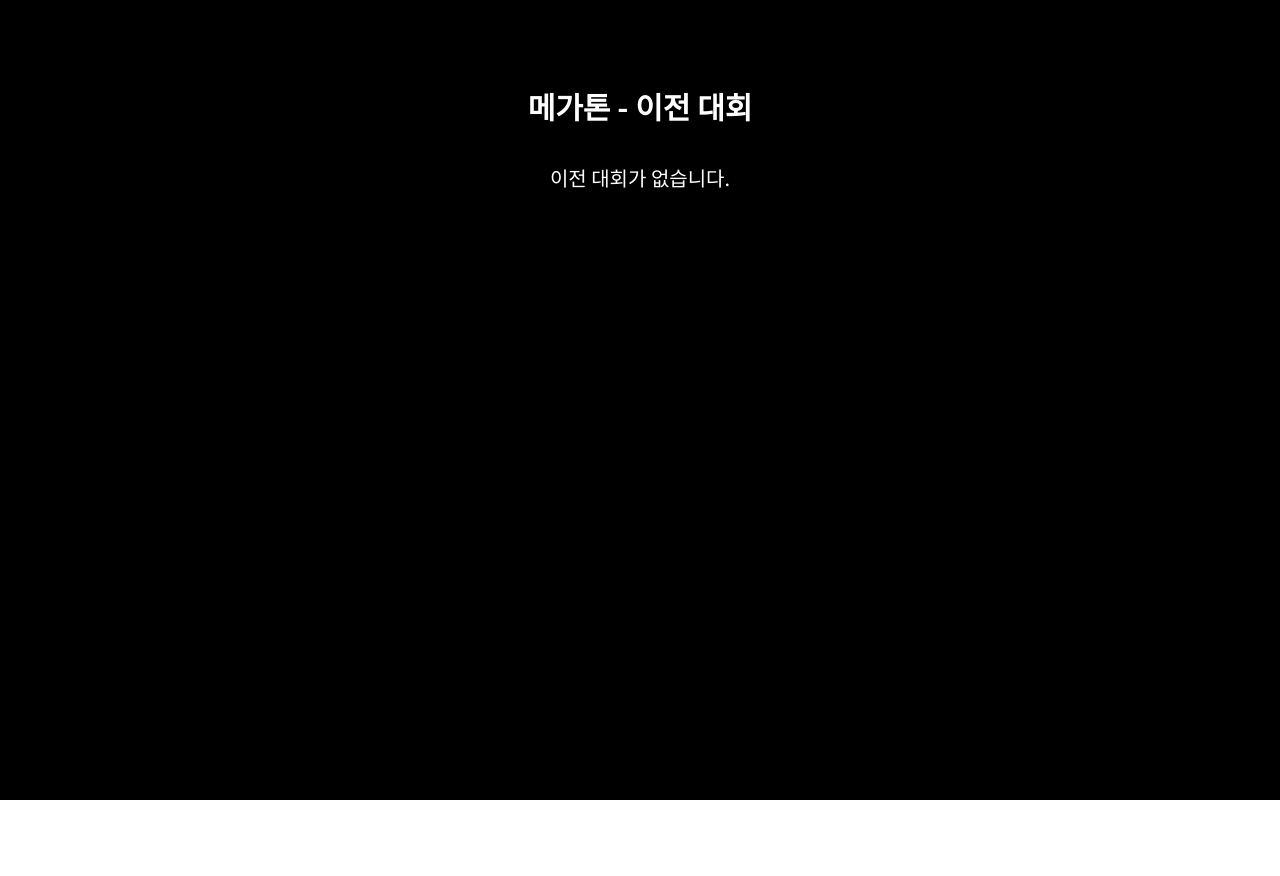
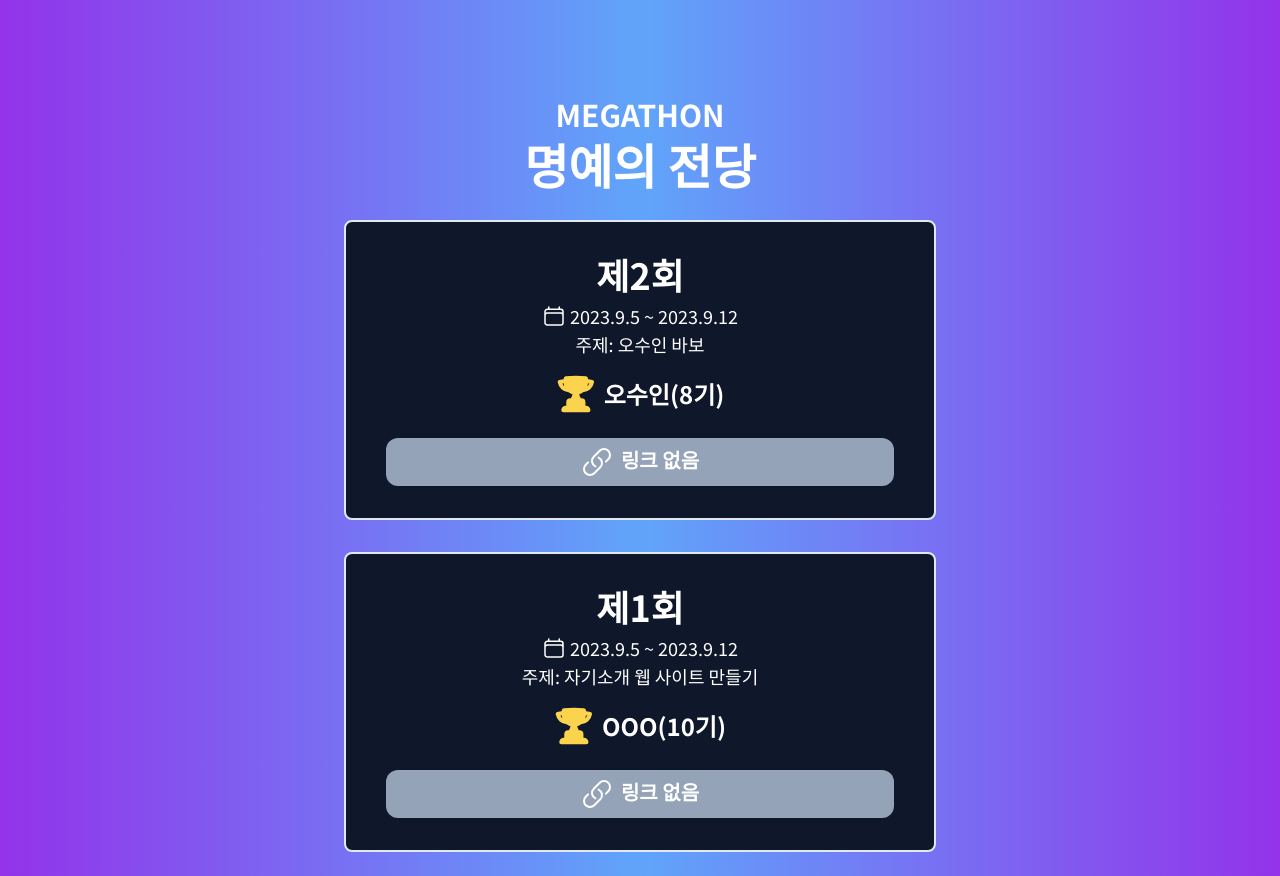
Before and after one commit to jhyunwoo/cnsa-club, a Next.js app: page /megathon/history in a window 1280 px wide. Before the commit the page ends 800 px from the top, so only its background shows below. Built offline with nearby package versions, Linux system fonts and the light colour scheme.

Commit message:
fix history

```diff
--- /dev/null
+++ b/pages/megathon/history.jsx
@@ -0,0 +1,123 @@
+import { TrophyIcon } from "@heroicons/react/24/solid"
+import { CalendarIcon, LinkIcon } from "@heroicons/react/24/outline"
+import { motion } from "framer-motion"
+import Link from "next/link"
+import { useEffect, useState } from "react"
+
+/** 메가톤 명예의 전당 페이지 */
+export default function Index(){
+
+    /** 검은 바탕이 사라진 후에 History 컴포넌트를 화면에 그리게 하는 state */
+    const [show, setShow] = useState(false);
+    /** 페이지 입장 후 2초 후에 show state 업데이트 */
+    useEffect(() => {
+        setTimeout(() => (setShow(true)), 2000);
+    },[])
+
+    /** 대회 한 회차의 기간, 주제, 우승자, 수상자 링크 정보를 담는 컴포넌트 */
+    const HistoryCard = ({num, sDate, eDate, topic, winner, link}) => (
+        <div className="w-full flex justify-center">
+            <div className="w-full mx-4 border-2 rounded-lg border-slate-200 py-8 px-10 m-4 bg-slate-900">
+                <div className="text-4xl font-bold">제{num}회</div>
+                <div className="flex items-center justify-center mt-2">
+                    <CalendarIcon className="h-6 w-6"/>
+                    <div className="ml-1 text-lg">{sDate} ~ {eDate}</div>
+                </div>
+                <div className="text-lg">주제: {topic}</div>
+                <div className="flex items-center justify-center mt-4">
+                    <TrophyIcon className="w-10 h-10 stroke-amber-300 fill-amber-300"/>
+                    <div className="ml-2 font-bold text-2xl">{winner}</div>
+                </div>
+                {link && link.length > 0 ?
+                <Link href={link}
+                    className="flex justify-center mt-6 font-bold p-2 text-white
+                    rounded-xl bg-blue-400">
+                    <LinkIcon className="h-8 w-8"/>
+                    <div className="ml-2">수상작 링크</div>
+                </Link>
+                :
+                <div className="flex justify-center mt-6 font-bold p-2 text-white
+                    rounded-xl bg-slate-400">
+                    <LinkIcon className="h-8 w-8"/>
+                    <div className="ml-2">링크 없음</div>
+                </div>
+                }
+            </div>
+        </div>
+    )
+
+    /** 모든 대회의 HistoryCard를 모아 차례대로 페이드 인 시키는 컴포넌트 */
+    const History = ({list}) => (
+        <div>
+            {list.map((data, key) => (
+                <motion.div
+                    key={key}
+                    initial={{ opacity: 0 }}
+                    animate={{ opacity: 1 }}
+                    transition={{ duration: 0.5, delay: 0.3*(key)}}>
+                    <HistoryCard
+                        num={data.num}
+                        sDate={data.sDate}
+                        eDate={data.eDate}
+                        topic={data.topic}
+                        winner={data.winner}
+                        link={data.link}/>
+                </motion.div>
+            ))}
+        </div>
+    )
+
+    return (
+    <div className="w-full min-h-screen text-white
+        bg-gradient-to-r from-purple-600 via-blue-400 to-purple-600">
+        {!show ? <>
+        <motion.div
+            initial={{ opacity: 1 }}
+            whileInView={{ opacity: 0 }}
+            viewport={{ once: true }}
+            transition={{ delay: 1, duration: 1 }}
+            className="flex flex-col absolute min-h-screen w-full bg-black z-40"/>
+        <motion.div
+            initial={{ opacity: 1, y: 0 }}
+            whileInView={{ opacity: 0, y: -100 }}
+            viewport={{ once: true }}
+            transition={{ delay: 0.5, duration: 1 }}
+            className="flex flex-col absolute h-full w-full bg-transparent z-50">
+            <div className="mx-auto mt-auto mb-2 font-bold text-3xl">MEGATHON</div>
+            <div className="mx-auto mb-auto font-bold text-5xl">명예의 전당</div>
+            </motion.div>
+        </> : null}
+
+        <div className="p-2 mx-auto w-full sm:w-5/6 md:w-3/4 lg:w-1/2 flex flex-col justify-center text-center">
+            <div className="text-xl mt-20">
+                <div className="mt-2 mb-2 font-bold text-3xl">MEGATHON</div>
+                <div className="mb-4 font-bold text-5xl">명예의 전당</div>
+                {show ?
+                <>
+                    <History list={
+                        [
+                            ,{
+                                num: 2,
+                                sDate: "2023.9.5",
+                                eDate: "2023.9.12",
+                                topic: "오수인 바보",
+                                winner: "오수인(8기)",
+                                link: ""
+                            }
+                            ,{
+                                num: 1,
+                                sDate: "2023.9.5",
+                                eDate: "2023.9.12",
+                                topic: "자기소개 웹 사이트 만들기",
+                                winner: "OOO(10기)",
+                                link: ""
+                            }
+                        ]
+                    }/>
+                </> : null}
+            </div>
+        </div>
+
+    </div>
+    )
+}
--- a/pages/megathon/history.tsx
+++ /dev/null
@@ -1,39 +0,0 @@
-import { TrophyIcon } from "@heroicons/react/24/solid"
-import { CalendarIcon } from "@heroicons/react/24/outline"
-import { motion } from "framer-motion"
-
-export default function Index(){
-
-    const HistoryCard = ({num, sDate, eDate, topic, winner}:
-        {num: number, sDate: string, topic:string, eDate: string, winner: string}) => (
-        <div className="mx-auto flex justify-center">
-            <div className="border-2 rounded-lg border-slate-200 py-8 px-10 m-4 bg-slate-900">
-                <div className="text-3xl font-bold">제{num}회</div>
-                <div className="flex items-center justify-center mt-2">
-                    <CalendarIcon className="h-6 w-6"/>
-                    <div className="ml-1 text-lg">{sDate} ~ {eDate}</div>
-                </div>
-                <div className="text-lg">주제: {topic}</div>
-                <div className="flex items-center justify-center mt-4">
-                    <TrophyIcon className="w-10 h-10 stroke-amber-300 fill-amber-300"/>
-                    <div className="ml-2 font-bold text-2xl">{winner}</div>
-                </div>
-            </div>
-        </div>
-    )
-
-    return (
-    <div className="w-full min-h-screen bg-black text-white pb-10">
-        <div className="p-2 mx-auto w-full md:w-5/6 lg:w-2/3 xl:w-1/2 flex flex-col justify-center text-center">
-            <div className="text-xl mt-20">
-                <div className="text-3xl font-bold mb-10">
-                    메가톤 - 이전 대회
-                </div>
-                이전 대회가 없습니다.
-            </div>
-        </div>
-    </div>
-    )
-}
-                /*<HistoryCard num={0} sDate={"2023.9.5"} eDate={"2023.9.12"}
-                    topic={"비즈쿨 예약 웹사이트 만들기"} winner={"전현우(8기)"}/>*/
--- a/pages/megathon/index.tsx
+++ b/pages/megathon/index.tsx
@@ -95,9 +95,9 @@ export default function Index(){
                 {criteria.map((data, key) => (
                 <div className="flex font-normal my-2" key={key}>
                     <div className="w-24 text-lg text-yellow-400">
-                        {data[0] + " |"}
+                        {data[0]}
                     </div>
-                    <div className="w-48 sm:w-80 text-left">
+                    <div className="w-fit text-left">
                     {data[1].split(';').map((subdata, subkey) => (
                         <div key={subkey} className="my-1">
                             {subdata}
@@ -149,8 +149,8 @@ export default function Index(){
                     ]}/>
 
             <CriteriaBanner criteria={[
-                ["심미성", "결과물이 얼마나 예쁜가?;결과물이 얼마나 세련됐는가?;결과물이 얼마나 cool한가?"],
-                ["기술성", "HTML 태그를 얼마나 적절하게 사용했는가?;CSS를 적절하게 사용했는가?;코드에 대해 이해하고 있는가?(평가자가 질문할 예정)"],
+                ["심미성", "결과물이 얼마나 아름다운가?;결과물이 얼마나 최신 트렌드를 반영했는가?;결과물이 얼마나 cool한가?"],
+                ["기술성", "HTML 태그를 적절하게 사용했는가?;CSS를 적절하게 사용했는가?;코드를 이해하고 있는가?(평가자가 질문할 예정)"],
                 ["콘텐츠", "결과물이 얼마나 유용한 정보를 담고 있는가?;콘텐츠 구성이 적절한가?"]
             ]}/>
 
@@ -164,7 +164,7 @@ export default function Index(){
                 href="/megathon/history"
                 className="bg-gradient-to-bl from-blue-500 to-purple-500
                  text-white text-xl font-bold mx-auto p-4 rounded-lg">
-                이전 대회 보기
+                명예의 전당
             </Link>
         </div>
     </div>
--- a/tsconfig.json
+++ b/tsconfig.json
@@ -20,6 +20,6 @@
     },
     "types": ["@types/gtag.js"]
   },
-  "include": ["next-env.d.ts", "**/*.ts", "**/*.tsx"],
+  "include": ["next-env.d.ts", "**/*.ts", "**/*.tsx", "**/*.jsx"],
   "exclude": ["node_modules"]
 }
```
